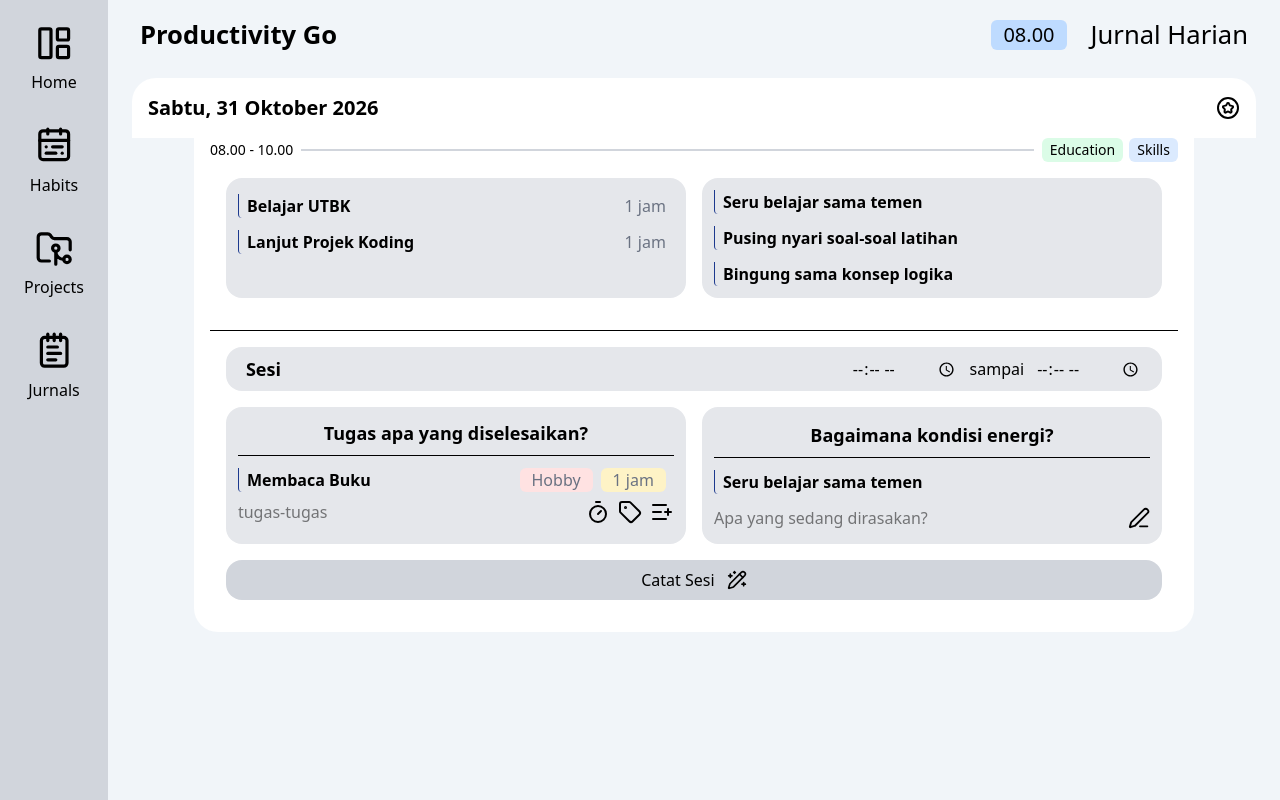
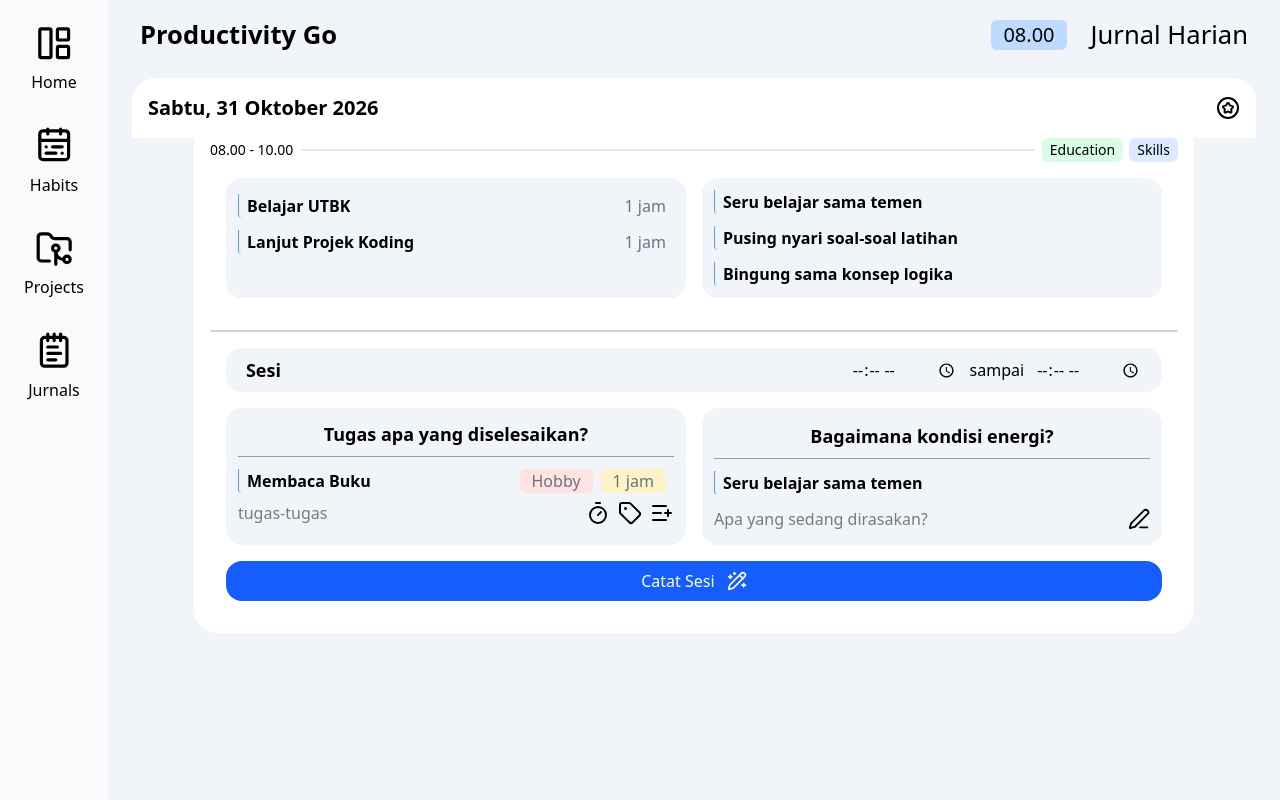
Before and after one commit to alkhudori1026/project-nov, a Next.js app: page / in a window 1280 px wide. Built offline with nearby package versions, Linux system fonts and the light colour scheme.

Commit message:
Refactor Home component styles and structure for improved layout consistency

```diff
--- a/src/app/page.tsx
+++ b/src/app/page.tsx
@@ -15,7 +15,7 @@ export default function Home() {
   return (
     <div className="grid grid-cols-[1fr_16fr] grid-rows-[auto_1fr] h-screen ">
       {/*-----[ Navigasi ]-----*/}
-      <div className="bg-gray-300 row-span-2 flex flex-col gap-8 py-6 px-[clamp(0.5rem,2vw,1.5rem)]">
+      <div className="bg-slate-50 row-span-2 flex flex-col gap-8 py-6 px-[clamp(0.5rem,2vw,1.5rem)]">
         <div className="flex flex-col items-center">
           <LayoutPanelLeft className="size-[clamp(1.75rem,3vw,3.75rem)]" />
           <p className="mt-2">Home</p>
@@ -61,12 +61,15 @@ export default function Home() {
           </button>
         </header>
         <div className="bg-white rounded-b-3xl max-w-250 mx-auto min-h-max p-4 pt-0 ">
+          <section id="log-sesi">
             <div className="flex items-center gap-2">
               {/* Teks Jam: Ditahan agar tidak pernah patah baris atau menyusut */}
-            <p className="whitespace-nowrap shrink-0 text-sm">08.00 - 10.00</p>
+              <p className="whitespace-nowrap shrink-0 text-sm">
+                08.00 - 10.00
+              </p>
 
               {/* Garis Pembatas: Fleksibel mengambil sisa ruang kosong */}
-            <div className="flex-1 border border-gray-300" />
+              <div className="flex-1 border border-slate-200" />
 
               {/* Kontainer Tag: Mengembang ke kiri tanpa menumpuk ke bawah */}
               <div className="flex gap-1.5 whitespace-nowrap shrink-0">
@@ -79,35 +82,36 @@ export default function Home() {
               </div>
             </div>
             <div className="flex flex-col md:flex-row p-4 gap-4">
-            <div className="bg-gray-200 rounded-2xl w-full min-h-15 px-3 py-4 flex flex-col gap-3">
-              <div className="flex justify-between border-l border-blue-900 rounded-b-sm px-2">
+              <div className="bg-slate-100 rounded-2xl w-full min-h-15 px-3 py-4 flex flex-col gap-3">
+                <div className="flex justify-between border-l border-blue-400 rounded-b-sm px-2">
                   <h3 className="font-semibold">Belajar UTBK</h3>
                   <span className="text-gray-500">1 jam</span>
                 </div>
-              <div className="flex justify-between border-l border-blue-900 rounded-b-sm px-2">
+                <div className="flex justify-between border-l border-blue-400 rounded-b-sm px-2">
                   <h3 className="font-semibold">Lanjut Projek Koding</h3>
                   <span className="text-gray-500">1 jam</span>
                 </div>
               </div>
-            <div className="bg-gray-200 rounded-2xl w-full min-h-15 p-3 flex flex-col gap-3">
-              <div className="w-full border-l border-blue-900 rounded-b-sm px-2">
+              <div className="bg-slate-100 rounded-2xl w-full min-h-15 p-3 flex flex-col gap-3">
+                <div className="w-full border-l border-blue-400 rounded-b-sm px-2">
                   <h3 className="font-semibold">Seru belajar sama temen</h3>
                 </div>
-              <div className="w-full border-l border-blue-900 rounded-b-sm px-2">
+                <div className="w-full border-l border-blue-400 rounded-b-sm px-2">
                   <h3 className="font-semibold">
                     Pusing nyari soal-soal latihan
                   </h3>
                 </div>
-              <div className="w-full border-l border-blue-900 rounded-b-sm px-2">
+                <div className="w-full border-l border-blue-400 rounded-b-sm px-2">
                   <h3 className="font-semibold">Bingung sama konsep logika</h3>
                 </div>
               </div>
             </div>
+          </section>
           <div className="flex gap-2 mt-4 justify-between items-center">
-            <div className="w-full h-0 border-b "></div>
+            <div className="w-full h-0 border rounded-full border-slate-300 "></div>
           </div>
           <div className="flex flex-col p-4 gap-4">
-            <div className="bg-gray-200 rounded-2xl w-full px-5 py-2 flex flex-col md:flex-row gap-3 items-center md:justify-between">
+            <div className="bg-slate-100 rounded-2xl w-full px-5 py-2 flex flex-col md:flex-row gap-3 items-center md:justify-between">
               <h2 className="font-semibold text-lg text-center md:text-left w-full border-b md:border-b-0">
                 Sesi
               </h2>
@@ -118,11 +122,11 @@ export default function Home() {
               </div>
             </div>
             <div className="flex flex-col md:flex-row gap-4">
-              <div className="bg-gray-200 rounded-2xl w-full min-h-15 p-3 flex flex-col items-center justify-center">
-                <h2 className="border-b w-full text-center font-semibold text-lg pb-2">
+              <div className="bg-slate-100 rounded-2xl w-full min-h-15 p-3 flex flex-col items-center justify-center">
+                <h2 className="border-b border-slate-400 w-full text-center font-semibold text-lg pb-2">
                   Tugas apa yang diselesaikan?
                 </h2>
-                <div className="flex justify-between w-full mt-3 border-l border-blue-900 rounded-b-sm px-2">
+                <div className="flex justify-between w-full mt-3 border-l border-blue-400 rounded-b-sm px-2">
                   <h3 className="font-semibold">Membaca Buku</h3>
                   <div className="flex gap-2">
                     <span className="text-gray-500 bg-red-100 rounded-md px-3">
@@ -150,11 +154,11 @@ export default function Home() {
                   </button>
                 </div>
               </div>
-              <div className="bg-gray-200 rounded-2xl w-full min-h-15 p-3 flex flex-col gap-3 items-center justify-center">
-                <h2 className="border-b w-full text-center font-semibold text-lg pb-2">
+              <div className="bg-slate-100 rounded-2xl w-full min-h-15 p-3 flex flex-col gap-3 items-center justify-center">
+                <h2 className="border-b border-slate-400 w-full text-center font-semibold text-lg pb-2">
                   Bagaimana kondisi energi?
                 </h2>
-                <div className="w-full border-l border-blue-900 rounded-b-sm px-2">
+                <div className="w-full border-l border-blue-400 rounded-b-sm px-2">
                   <h3 className="font-semibold">Seru belajar sama temen</h3>
                 </div>
                 <div className="w-full flex justify-between gap-3">
@@ -167,7 +171,7 @@ export default function Home() {
                 </div>
               </div>
             </div>
-            <div className="bg-gray-300 rounded-2xl w-full">
+            <div className="bg-blue-600 text-white rounded-2xl w-full">
               <button className="p-2 w-full flex items-center justify-center gap-3">
                 <p className="font-medium">Catat Sesi</p>
                 <PencilSparkles className="size-5" />
```
Lines whose indentation alone changed are shown as unchanged.
